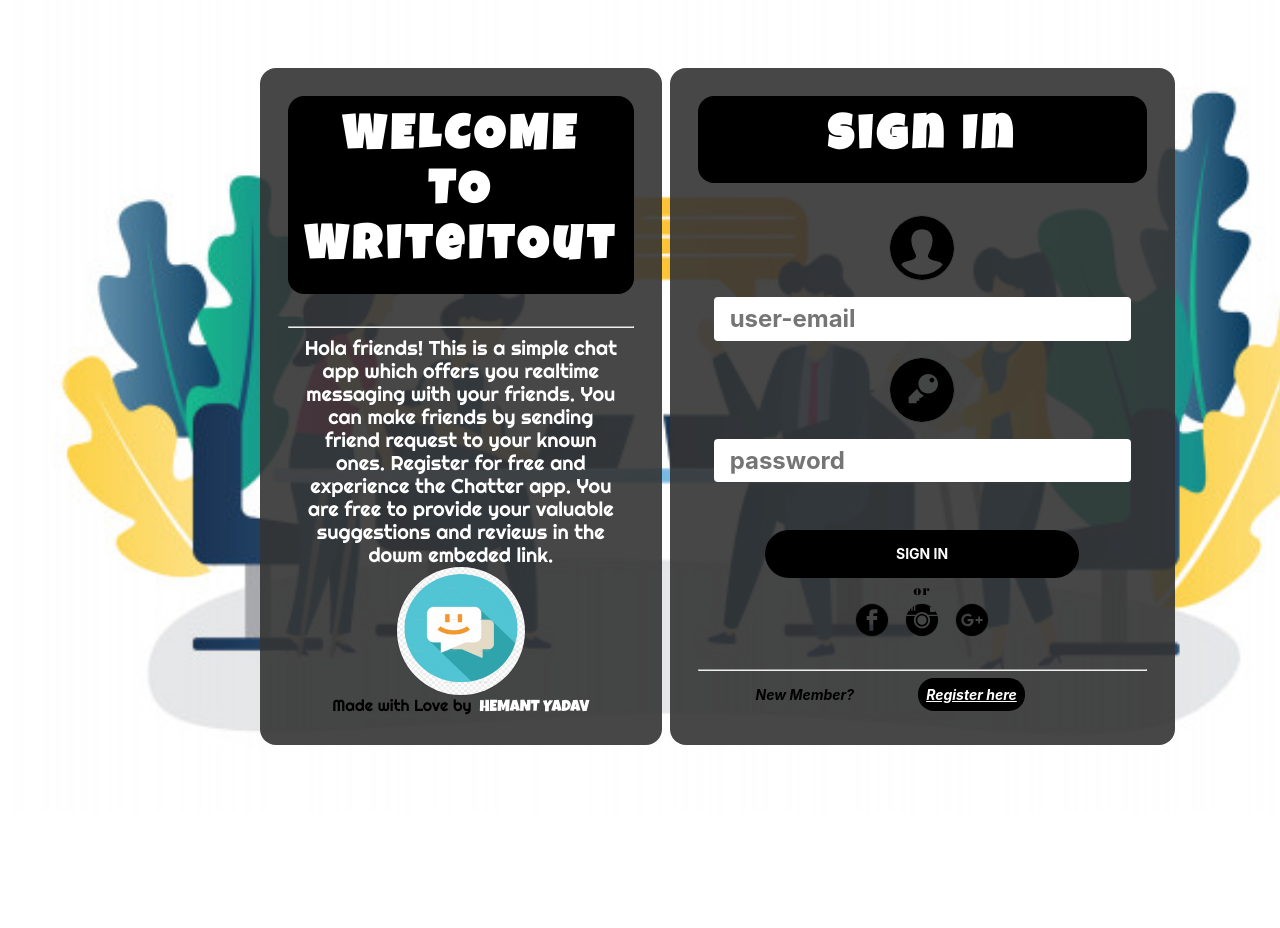
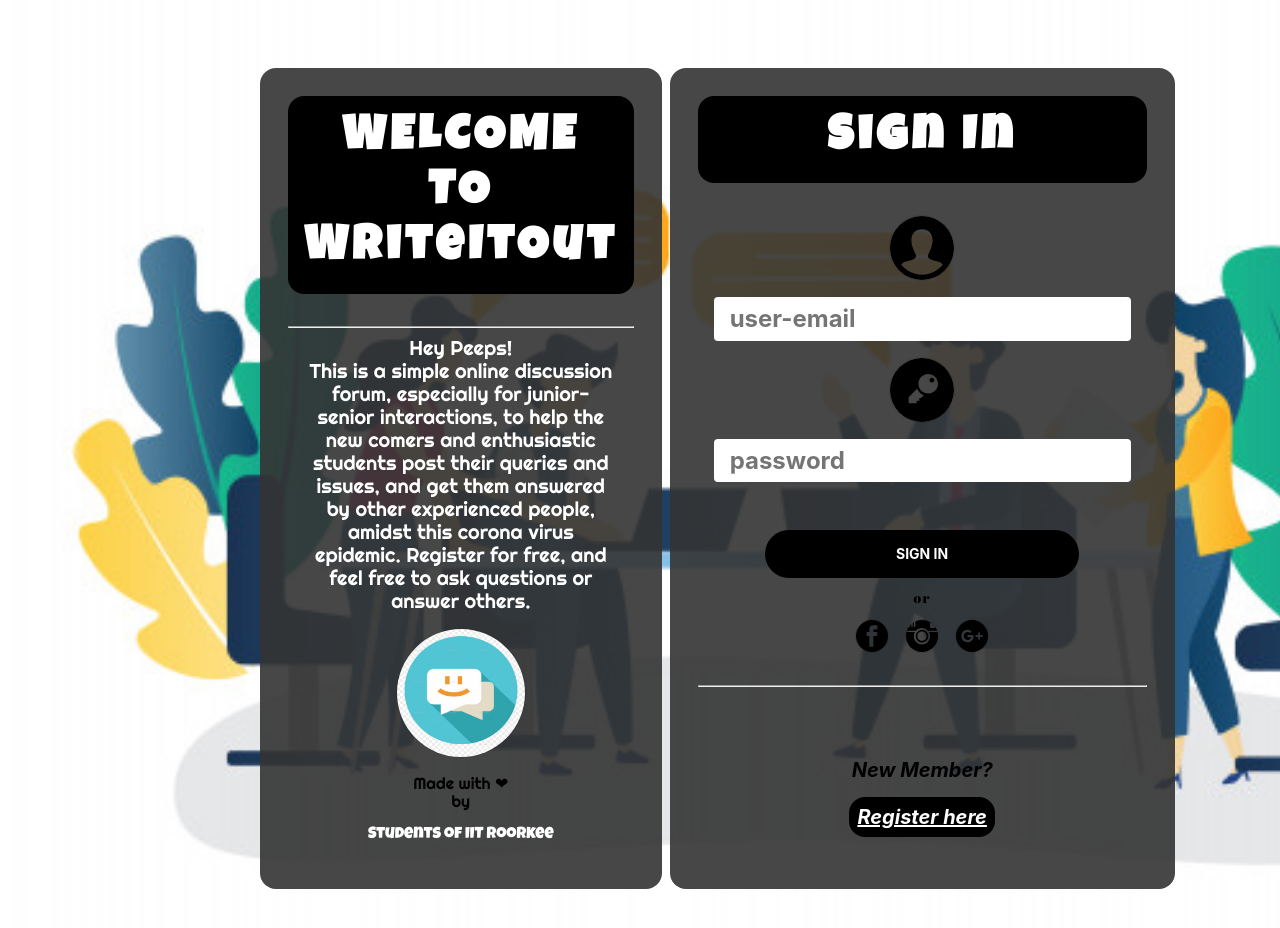
Before and after one commit to Nemesis4247/WriteItOut, a React (Create React App) app: page / in a window 1280 px wide. Shown: the top 928 px of the page. Before the commit the page ends 813 px from the top, so only its background shows below. Built offline with nearby package versions, Linux system fonts and the light colour scheme; a web font is replaced by a local one.

Commit message:
modified front page and introductory string

```diff
--- a/src/Components/MainScreen/Questions/Question.js
+++ b/src/Components/MainScreen/Questions/Question.js
@@ -1,11 +1,25 @@
 import React from 'react';
 import u_blank from './like.png';
 import u_filled from './liked.png';
-import { StyleRoot } from 'radium';
+import Radium, { StyleRoot } from 'radium';
+import { zoomIn } from 'react-animations';
+import { fadeOut } from 'react-animations';
 import profile from '../../Signin/profile.svg';
 import Popup from 'reactjs-popup';
 import 'reactjs-popup/dist/index.css';
 import { withRouter } from 'react-router-dom';
+
+const Styles = {
+    zoomIn: {
+        animation: 'x 0.5s',
+        animationName: Radium.keyframes(zoomIn, 'zoomIn')
+    },
+    fadeOut: {
+        animation: 'x 0.5s',
+        animationName: Radium.keyframes(fadeOut, 'fadeOut')
+    }
+}
+
 
 
 class Question extends React.Component {
@@ -88,7 +102,7 @@ class Question extends React.Component {
               <p className="f5 ma2" style={{ fontFamily: 'Acme' }}> <strong> {this.state.name}</strong> <br /> {this.state.description} <br /> {this.state.datetime}</p>
             </div>
           </div>} modal >
-            <div className="w-100 ba b--black-20 center bg-light-blue tc pa4">
+            <div className="w-100 ba b--black-20 center bg-light-blue tc pa4"  style={Styles.zoomIn}>
 
               <img src={this.state.imageURL ? this.state.imageURL : profile}
                 className="dib center w5 mv4 h5 br-100 pointer"
--- a/src/Components/QuestionDetail/Answer/Answer.js
+++ b/src/Components/QuestionDetail/Answer/Answer.js
@@ -2,8 +2,8 @@ import React, { useEffect, useState } from 'react';
 import styles from './Answer.module.css'
 import Profile from '../../Signin/chico.png';
 import Comment from '../Comment/Comment'
-import Like from 'C:/Users/devji/Desktop/DBMS Project/WriteItOut/src/Components/MainScreen/Questions/like.png'
-import Liked from 'C:/Users/devji/Desktop/DBMS Project/WriteItOut/src/Components/MainScreen/Questions/liked.png'
+import Like from '../../MainScreen/Questions/like.png'
+import Liked from '../../MainScreen/Questions/liked.png'
 
 export default function Answer(props) {
     const [liked, setLiked] = useState(false)
--- a/src/Components/QuestionDetail/QuesAnsComment.js
+++ b/src/Components/QuestionDetail/QuesAnsComment.js
@@ -40,9 +40,9 @@ export default function QuesAnsComment(props) {
 
     return (
         <StyleRoot>
-            <div className="dt w-100 h-100 vh-100" style={Styles.zoomIn}>
+            <div className="dt w-100 h-100 vh-100">
                 <Personal_info data={props.data.user} />
-                <div className="dtc w-70 bg-near-white v-top h-100" >
+                <div className="dtc w-70 bg-near-white v-top h-100"  style={Styles.zoomIn}>
                     <div id={styles.container}>
                         {data && <QuestionHeading questionHeading={data.que} />}
                         {data && data.answers.map(answer => {
--- a/src/Components/Register/Register.js
+++ b/src/Components/Register/Register.js
@@ -106,23 +106,27 @@ class Register extends React.Component {
 								style={{ fontFamily: 'Luckiest Guy' }}>WELCOME TO WriteItOut</h1>
 							<hr />
 							<p className="white ph3 f4" style={{ fontFamily: 'Righteous' }}>
-								Hola friends! This is a simple chat app which offers you realtime messaging with your friends. You can make friends by sending friend request to your known ones.
-								Register for free and experience the Chatter app. You are free to provide your valuable suggestions and reviews in the dowm embeded link.
+							Hey Peeps! <br/>
+							This is a simple online discussion forum, especially for junior-senior interactions, to help the new comers and enthusiastic students post their queries and issues, and get them answered by other experienced people, amidst this corona virus epidemic. Register for free, and feel free to ask questions or answer others.
+							<br/>
+							<br/>
+							By using the Application, you represent and warrant that: (1) all registration information you submit will be true, accurate, current, and complete; (2) you will maintain the accuracy of such information and promptly update such registration information as necessary; (3) you have the legal capacity and you agree to comply with these Terms of Use; (4) you are not under the age of 13; (5) you will not access the Application through automated or non-human means, whether through a bot, script or otherwise; (6) you will not use the Application for any illegal or unauthorized purpose; and (7) your use of the Application will not violate any applicable law or regulation.
+							<br/>
+							<br/>
+							If you provide any information that is untrue, inaccurate, not current, or incomplete, we have the right to suspend or terminate your account and refuse any and all current or future use of the Application(or any portion thereof).
 							</p>
 							<a href="https://docs.google.com/forms/d/e/1FAIpQLSctq5jRd2_uTTuH50QhYL3VSAbzvYF4dFjvYLYaVrQmboivKg/viewform?usp=sf_link">
-								<img className="ba dib b--black-10 v-mid mh2 br-100 pointer w1 w4-ns h1 h4-ns"
+								<img className="ba dib b--black-10 v-mid mt3 br-100 pointer w1 w4-ns h1 h4-ns"
 									src={chico} alt='Face' width='500px' height='auto'
 								/>
 							</a>
 							<div>
-								<p className="dib mr2" style={{ fontFamily: 'Righteous' }}>
-									Made with Love by
+								<p className="mv3" style={{ fontFamily: 'Righteous' }}>
+									Made with ❤ <br/> by <br/>
 								</p>
-								<a href="https://www.facebook.com/profile.php?id=100004252209945">
-									<p className="dib white" style={{ fontFamily: 'Luckiest Guy' }}>
-										HEMANT YADAV
+								<p className="white mv3" style={{ fontFamily: 'Luckiest Guy' }}>
+									Students of IIT Roorkee
 								</p>
-								</a>
 							</div>
 						</div>
 					</div>
@@ -210,25 +214,17 @@ class Register extends React.Component {
 
 							</div>
 							<hr className="mt4" />
+							<p className="tc b f6 mt2 glow pa2 i">Already Registered?</p>
 							<div className="tc b f6 mt2 glow pa2 i">
-								Already Registered ?
 						  	<NavLink
 											to="/"
 											className="white pointer bg-black pa2 mh5 br4"
 										>Sign In
 								</NavLink>
-								{/* <p
-			          className="white pointer bg-black pa2 mh5 br4"
-			          onClick={() => onRouteChange('signin')}>
-			          Sign In
-		          </p> */}
 							</div>
 
 						</div>
 					</div>
-
-
-
 				</div>
 			</StyleRoot>
 		);
--- a/src/Components/Signin/Signin.js
+++ b/src/Components/Signin/Signin.js
@@ -51,8 +51,8 @@ class Signin extends React.Component {
 			method: 'post',
 			headers: { 'Content-Type': 'application/json' },
 			body: JSON.stringify({
-				email: this.state.signInEmail,
-				password: this.state.signInPassword
+				email: "clay@gmail.com",
+				password: "clay@jensen"
 			})
 		})
 			.then(response => response.json())
@@ -83,23 +83,21 @@ class Signin extends React.Component {
 								style={{ fontFamily: 'Luckiest Guy' }}>WELCOME TO WriteItOut</h1>
 							<hr />
 							<p className="white ph3 f4" style={{ fontFamily: 'Righteous' }}>
-								Hola friends! This is a simple chat app which offers you realtime messaging with your friends. You can make friends by sending friend request to your known ones.
-								Register for free and experience the Chatter app. You are free to provide your valuable suggestions and reviews in the dowm embeded link.
+							Hey Peeps! <br/>
+							This is a simple online discussion forum, especially for junior-senior interactions, to help the new comers and enthusiastic students post their queries and issues, and get them answered by other experienced people, amidst this corona virus epidemic. Register for free, and feel free to ask questions or answer others.
 		        	</p>
 							<a href="https://docs.google.com/forms/d/e/1FAIpQLSctq5jRd2_uTTuH50QhYL3VSAbzvYF4dFjvYLYaVrQmboivKg/viewform?usp=sf_link">
-								<img className="ba dib b--black-10 v-mid mh2 br-100 pointer w1 w4-ns h1 h4-ns"
+								<img className="ba dib b--black-10 v-mid mt3 br-100 pointer w1 w4-ns h1 h4-ns"
 									src={chico} alt='Face' width='500px' height='auto'
 								/>
 							</a>
 							<div>
-								<p className="dib mr2" style={{ fontFamily: 'Righteous' }}>
-									Made with Love by
+								<p className="mv3" style={{ fontFamily: 'Righteous' }}>
+									Made with ❤ <br/> by <br/>
 		        		</p>
-								<a href="https://www.facebook.com/profile.php?id=100004252209945">
-									<p className="dib white" style={{ fontFamily: 'Luckiest Guy' }}>
-										HEMANT YADAV
+								<p className="white mv3" style={{ fontFamily: 'Luckiest Guy' }}>
+									Students of IIT Roorkee
 	        			</p>
-								</a>
 							</div>
 						</div>
 					</div>
@@ -130,7 +128,7 @@ class Signin extends React.Component {
 										value="Sign In"
 										onClick={this.onSubmitSignIn}
 										type="submit" />
-									<p className="serif tracked  pv1 f6 tc"
+									<p className="serif tracked  pv1 f6 tc mv2"
 										style={{ fontFamily: 'Abril Fatface' }}>or</p>
 									<div className="tc">
 										<img className="ba dib b--black-10 v-mid mh2 br-100 pointer w1 w2-ns h1 h2-ns" title="In Beta Mode" src={fb} id='inputimage' alt='facebook' width='500px' height='auto' />
@@ -140,18 +138,13 @@ class Signin extends React.Component {
 								</div>
 							</div>
 							<hr className="mt4" />
-							<div className="tc b f6 mt2 glow pa2 i">
-								New Member?
+							<p className="tc b f4 mt5 glow pa2 i">New Member? </p>
+							<div className="tc b f4 mt2 glow pa2 i">
 						  	<NavLink
 											to="/register"
-									className="white pointer bg-black pa2 mh5 br4"
+											className="white pointer bg-black pa2 br4"
 										>Register here
 								</NavLink>
-								{/* <p
-			          className="white pointer bg-black pa2 mh5 br4"
-			          onClick={() => onRouteChange('register')}>
-			          Register here
-		          </p> */}
 							</div>
 
 						</div>
```
Also changed, not shown: src/Components/utils/personal_info.js (+5 -5 lines). Lines whose indentation alone changed are shown as unchanged.
